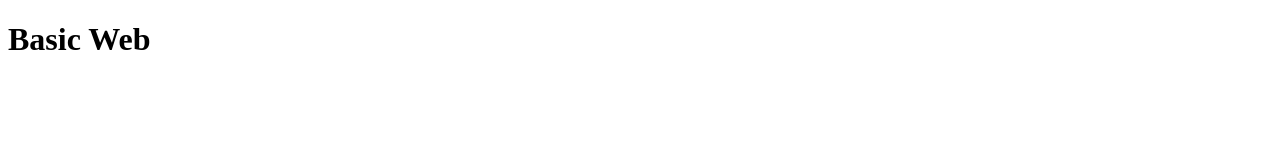
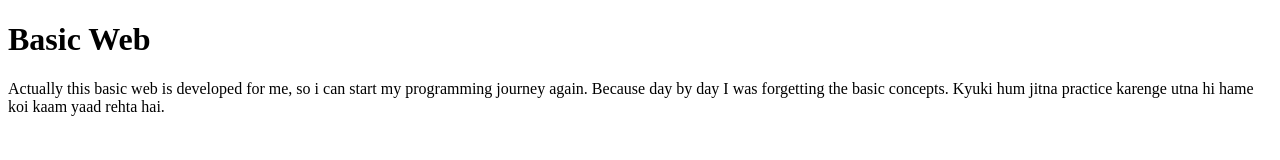
Before and after one commit to devoajit/basic-web, a plain HTML site: page index.html in a window 1280 px wide. Drawn offline with Linux system fonts and the light colour scheme.

Commit message:
Update index.html
added a new pragraph

```diff
--- a/index.html
+++ b/index.html
@@ -7,5 +7,6 @@
   </head>
   <body>
     <h1>Basic Web</h1>
+    <p>Actually this basic web is developed for me, so i can start my programming journey again. Because day by day I was forgetting the basic concepts. Kyuki hum jitna practice karenge utna hi hame koi kaam yaad rehta hai.</p>
   </body>
 </html>
```
